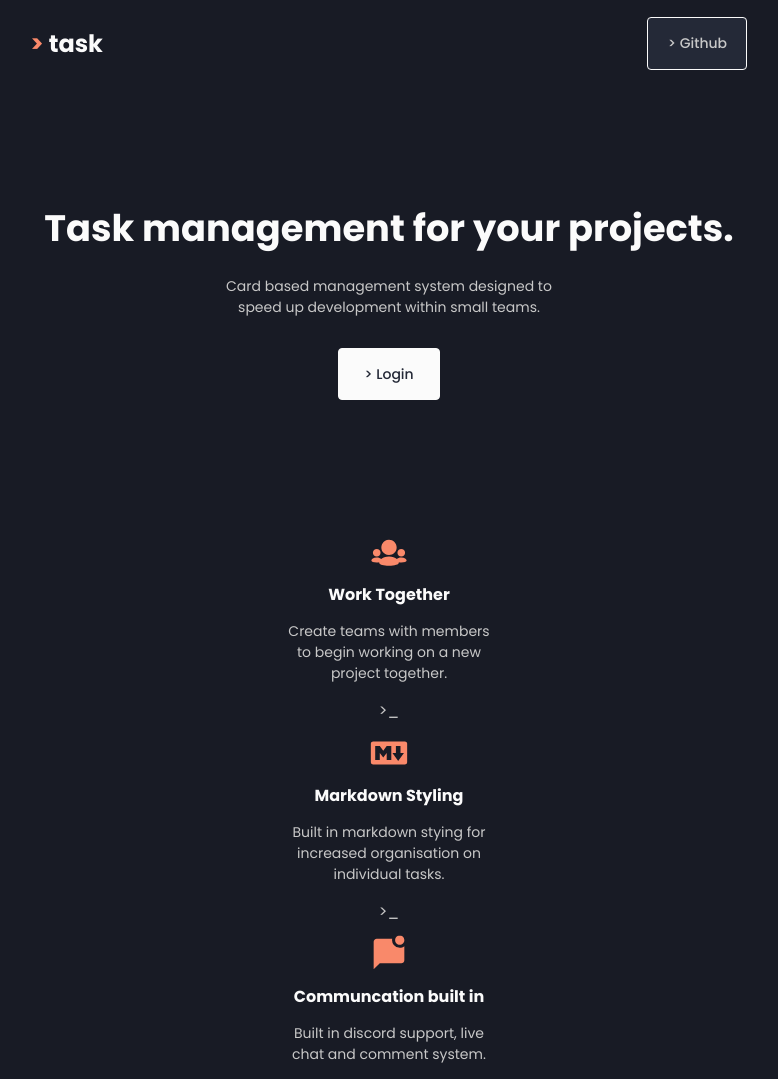
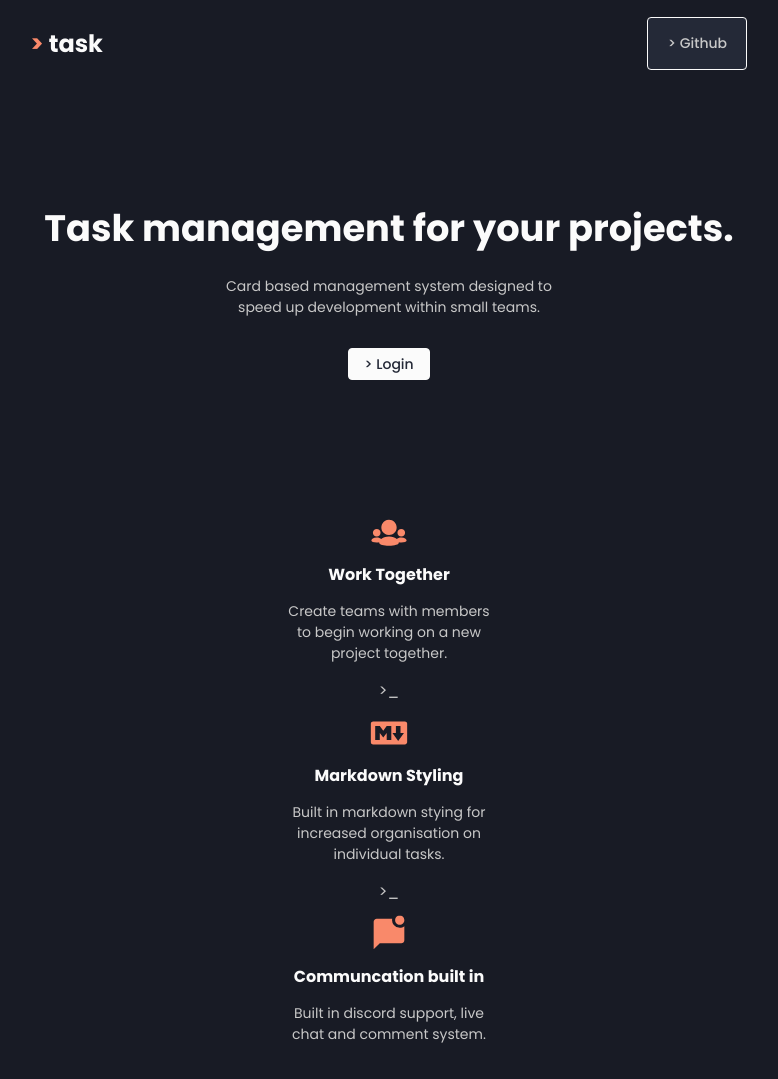
Before and after one commit to 0xOKNOTOK/task-manager, a Next.js app: page / in a window 1024 px wide. Shown: the whole page, without its empty margins (123-901 px from the left). Built offline with nearby package versions, Linux system fonts and the light colour scheme; no server answers.

Commit message:
Revert "Added increased margin to features on smaller devices."
This reverts commit 88704fc7842377e9934bb70fe8b774b0a8f80d10.

```diff
--- a/styles/Home.module.css
+++ b/styles/Home.module.css
@@ -153,9 +153,6 @@
   .landing a {
     padding: 15px;
   }
-  .features {
-    margin-bottom: 20px;
-  }
 }
 
 @media screen and (max-width: 1200px) and (min-width: 800px) {
@@ -191,7 +188,7 @@
     font-size: 0.875rem;
   }
 
-  .features {
-    margin-bottom: 20px;
+  .landing a {
+    padding: 15px;
   }
 }
```
